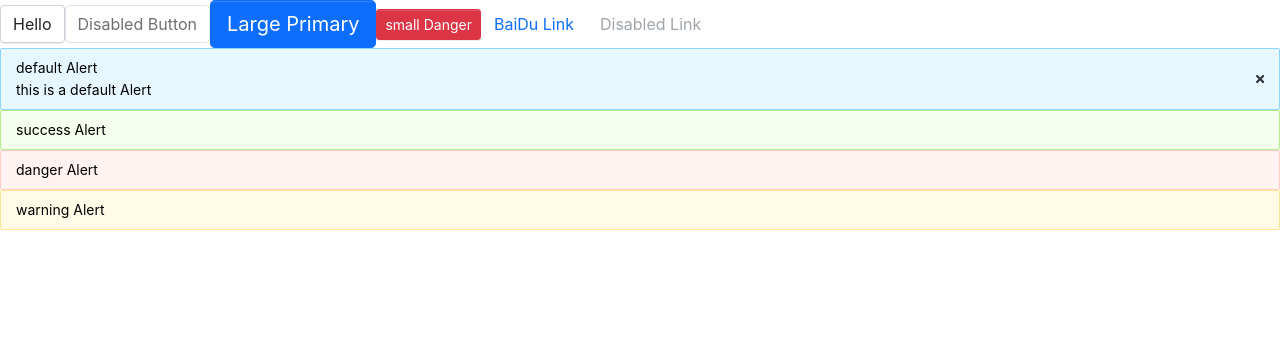
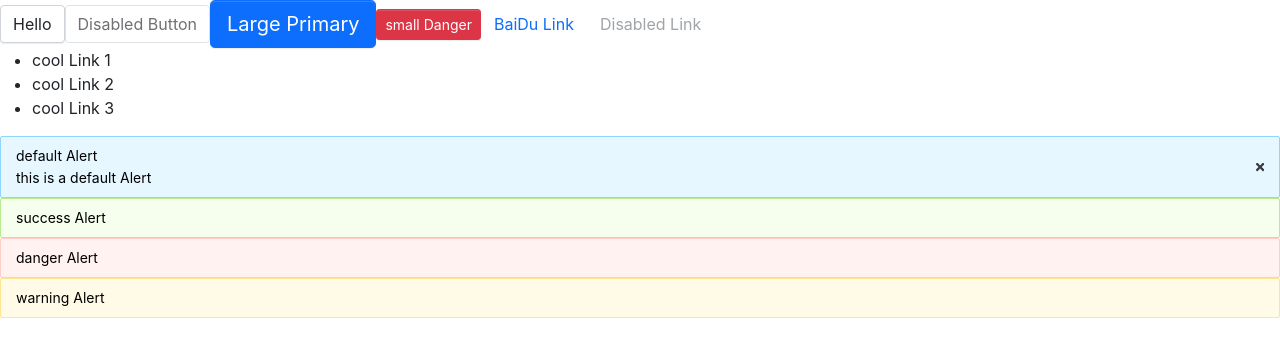
Before and after one commit to wk-Nemo/TortoiseDesign, a React (Create React App) app in the folder frontend/: page / in a window 1280 px wide. Shown: the top 356 px of the page. Built offline with nearby package versions, Linux system fonts and the light colour scheme.

Commit message:
menu init

```diff
--- a/frontend/src/App.tsx
+++ b/frontend/src/App.tsx
@@ -1,6 +1,8 @@
 import React from 'react';
 import Button, { ButtonType, ButtonSize } from './components/Button/button';
 import Alert, { AlertType } from './components/Alert/alert';
+import Menu from './components/Menu/menu';
+import MenuItem from './components/Menu/menuItem'
 
 function App() {
   return (
@@ -28,6 +30,17 @@ function App() {
           href="http://www.baidu.com"
         >Disabled Link</Button>
       </div>
+      <Menu defaultIndex={0}>
+        <MenuItem>
+          cool Link 1
+        </MenuItem>
+        <MenuItem>
+          cool Link 2
+        </MenuItem>
+        <MenuItem>
+          cool Link 3
+        </MenuItem>
+      </Menu>
       <div className="item alerts">
         <Alert
           closeable={true}
--- /dev/null
+++ b/frontend/src/components/Menu/menu.tsx
@@ -0,0 +1,42 @@
+import React from 'react'
+import classNames from 'classnames'
+
+type MenuMode = 'horizontal' | 'vertical'
+export interface MenuProps {
+  defaultIndex?: number;
+  className?: string;
+  mode?: MenuMode;
+  style?: React.CSSProperties;
+  onSelect?: (selectIndex: number) => void;
+}
+
+const Menu: React.FC<MenuProps> = (props) => {
+  const {
+    defaultIndex,
+    className,
+    mode,
+    style,
+    onSelect,
+    children,
+  } = props
+
+  const classes = classNames('tortoise-menu', className, {
+    'menu-vertical': mode === 'vertical'
+  })
+
+  return (
+    <ul
+      className={classes}
+      style={style}
+    >
+      {children}
+    </ul>
+  )
+}
+
+Menu.defaultProps = {
+  defaultIndex: 0,
+  mode: 'horizontal',
+}
+
+export default Menu
--- /dev/null
+++ b/frontend/src/components/Menu/menuItem.tsx
@@ -0,0 +1,34 @@
+import React from 'react'
+import classNames from 'classnames'
+
+export interface MenuItemProps {
+  index?: number;
+  disabled?: boolean;
+  className?: string;
+  style?: React.CSSProperties;
+}
+
+const MenuItem: React.FC<MenuItemProps> = (props) => {
+  const {
+    index,
+    disabled,
+    className,
+    style,
+    children
+  } = props
+
+  const classes = classNames('menu-item', className, {
+    'is-disabled': disabled,
+  })
+
+  return (
+    <li
+      className={classes}
+      style={style}
+    >
+      {children}
+    </li>
+  )
+}
+
+export default MenuItem
```
